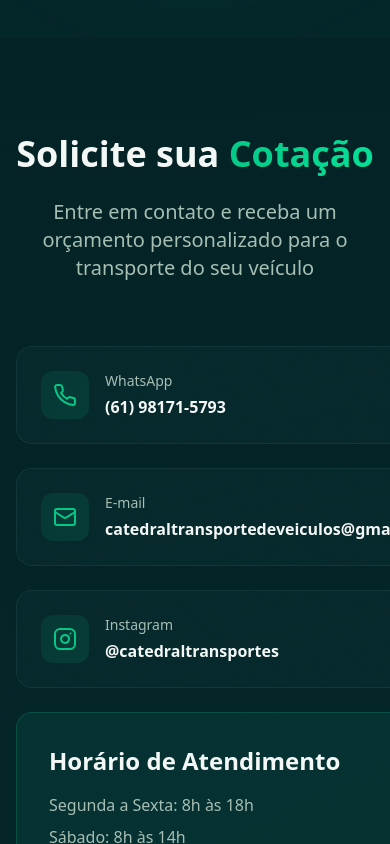
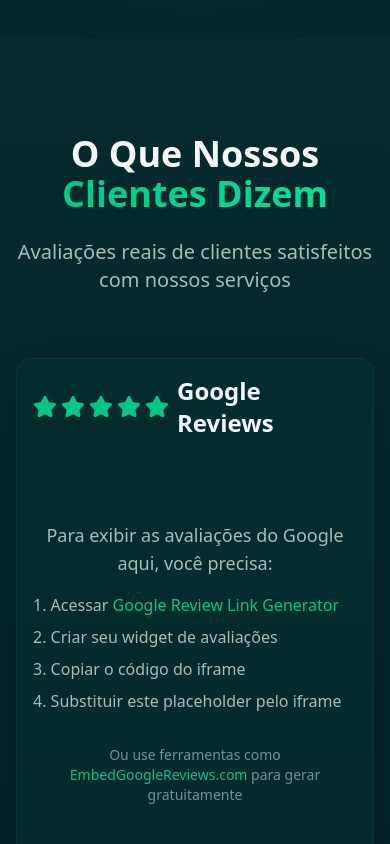
Before and after one commit to phcotirm/catedral-car-glow, a React (Vite) app: page / in a window 390 px wide. Shown: the part 4400-5244 px from the top of the page. Built offline with nearby package versions, Linux system fonts and the light colour scheme; the HTML template or start-up script is replaced by a standard one.

Commit message:
Refactor: Use Card component

```diff
--- /dev/null
+++ b/src/components/GoogleReviews.tsx
@@ -0,0 +1,54 @@
+import { Star } from "lucide-react";
+
+export const GoogleReviews = () => {
+  return (
+    <section id="avaliacoes" className="py-24 md:py-32 bg-gradient-to-b from-secondary/30 to-background">
+      <div className="container mx-auto px-4">
+        <div className="text-center max-w-3xl mx-auto mb-16 animate-slide-up">
+          <h2 className="text-4xl md:text-5xl font-bold mb-6">
+            O Que Nossos
+            <span className="text-transparent bg-clip-text bg-gradient-to-r from-primary to-accent"> Clientes Dizem</span>
+          </h2>
+          <p className="text-xl text-muted-foreground">
+            Avaliações reais de clientes satisfeitos com nossos serviços
+          </p>
+        </div>
+
+        <div className="max-w-4xl mx-auto">
+          {/* Google Reviews Widget */}
+          <div className="relative overflow-hidden rounded-2xl border border-border/50 bg-card/50 backdrop-blur-sm p-4 md:p-8 shadow-card animate-fade-in">
+            <div className="flex items-center justify-center gap-2 mb-6">
+              <div className="flex gap-1">
+                {[...Array(5)].map((_, i) => (
+                  <Star key={i} className="w-6 h-6 fill-primary text-primary" />
+                ))}
+              </div>
+              <span className="text-2xl font-bold">Google Reviews</span>
+            </div>
+
+            {/* Google Reviews Embed */}
+            <div className="w-full min-h-[400px] flex items-center justify-center">
+              <div className="text-center space-y-4">
+                <p className="text-lg text-muted-foreground">
+                  Para exibir as avaliações do Google aqui, você precisa:
+                </p>
+                <ol className="text-left max-w-md mx-auto space-y-2 text-muted-foreground">
+                  <li>1. Acessar <a href="https://search.google.com/local/writereview?placeid=SEU_PLACE_ID" target="_blank" rel="noopener noreferrer" className="text-primary hover:underline">Google Review Link Generator</a></li>
+                  <li>2. Criar seu widget de avaliações</li>
+                  <li>3. Copiar o código do iframe</li>
+                  <li>4. Substituir este placeholder pelo iframe</li>
+                </ol>
+                <p className="text-sm text-muted-foreground/70 pt-4">
+                  Ou use ferramentas como <a href="https://www.embedgooglereviews.com/" target="_blank" rel="noopener noreferrer" className="text-primary hover:underline">EmbedGoogleReviews.com</a> para gerar gratuitamente
+                </p>
+              </div>
+            </div>
+
+            {/* Decorative gradient */}
+            <div className="absolute inset-0 -z-10 bg-gradient-to-br from-primary/5 to-accent/5 opacity-50" />
+          </div>
+        </div>
+      </div>
+    </section>
+  );
+};
--- a/src/pages/Index.tsx
+++ b/src/pages/Index.tsx
@@ -2,6 +2,7 @@ import { Header } from "@/components/Header";
 import { Hero } from "@/components/Hero";
 import { Services } from "@/components/Services";
 import { About } from "@/components/About";
+import { GoogleReviews } from "@/components/GoogleReviews";
 import { Contact } from "@/components/Contact";
 import { Footer } from "@/components/Footer";
 import { WhatsAppButton } from "@/components/WhatsAppButton";
@@ -13,6 +14,7 @@ const Index = () => {
       <Hero />
       <Services />
       <About />
+      <GoogleReviews />
       <Contact />
       <Footer />
       <WhatsAppButton />
```
